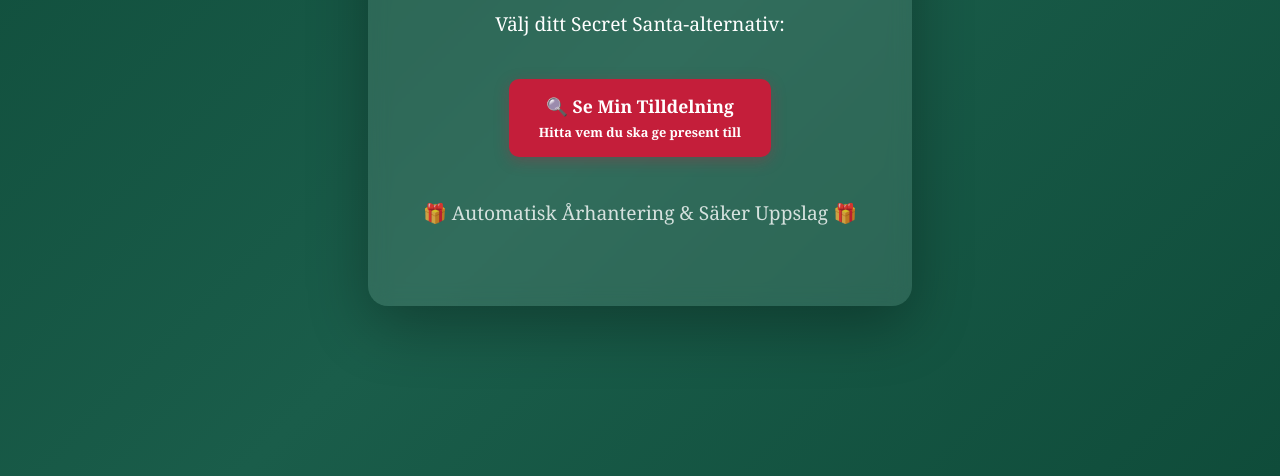
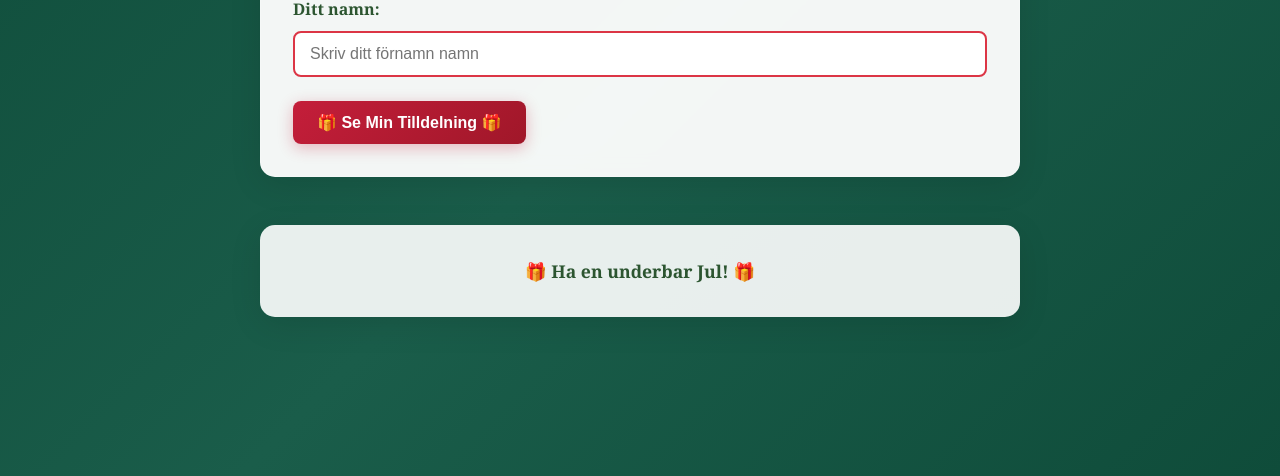
Before and after one commit to soderwall/christmas, a plain HTML site: page index.html in a window 1280 px wide. Shown: the part 324-800 px from the top of the page. Drawn offline with Linux system fonts and the light colour scheme.

Commit message:
Removed first welcome screen

```diff
--- a/index.html
+++ b/index.html
@@ -1,66 +1,95 @@
 <!DOCTYPE html>
 <html lang="sv">
-<head>
-    <meta charset="UTF-8">
-    <meta name="viewport" content="width=device-width, initial-scale=1.0">
-    <title>🎅 Secret Santa 🎄</title>
-    <style>
-        body {
-            font-family: Georgia, serif;
-            background: linear-gradient(135deg, #0f4c3a 0%, #1a5d4a 50%, #0f4c3a 100%);
-            min-height: 100vh;
-            display: flex;
-            align-items: center;
-            justify-content: center;
-            margin: 0;
-            color: white;
-        }
-        .container {
-            text-align: center;
-            background: rgba(255, 255, 255, 0.1);
-            padding: 3rem;
-            border-radius: 20px;
-            backdrop-filter: blur(10px);
-            box-shadow: 0 20px 60px rgba(0, 0, 0, 0.3);
-        }
-        h1 { font-size: 3rem; margin-bottom: 1rem; }
-        p { font-size: 1.2rem; margin-bottom: 2rem; }
-        .btn {
-            display: inline-block;
-            padding: 15px 30px;
-            margin: 10px;
-            background: #c41e3a;
-            color: white;
-            text-decoration: none;
-            border-radius: 10px;
-            font-weight: bold;
-            font-size: 1.1rem;
-            transition: all 0.3s ease;
-            box-shadow: 0 4px 15px rgba(196, 30, 58, 0.3);
-        }
-        .btn:hover {
-            transform: translateY(-2px);
-            box-shadow: 0 6px 20px rgba(196, 30, 58, 0.4);
-        }
-        .btn-secondary {
-            background: #2c5530;
-            box-shadow: 0 4px 15px rgba(44, 85, 48, 0.3);
-        }
-    </style>
-</head>
-<body>
+  <head>
+    <meta charset="UTF-8" />
+    <meta name="viewport" content="width=device-width, initial-scale=1.0" />
+    <title>🎅 Secret Santa Uppslag 🎄</title>
+    <link rel="stylesheet" href="styles.css" />
+  </head>
+  <body>
     <div class="container">
-        <h1>🎅 Secret Santa 🎄</h1>
-        <p>Välj ditt Secret Santa-alternativ:</p>
+      <!-- Name Entry Screen (Initial) -->
+      <div id="name-entry-screen">
+        <header>
+            <h1>🎅 Secret Santa <span id="current-year"></span> 🎄</h1>
+            <p>Ange ditt namn för att se din tilldelning</p>
+        </header>
 
-        <a href="lookup.html" class="btn">
-            🔍 Se Min Tilldelning<br>
-            <small style="font-size: 0.8rem;">Hitta vem du ska ge present till</small>
-        </a>
+        <main>
+          <section class="lookup-section">
+            <div class="card">
+              <h2>Vem är du?</h2>
+              <form id="lookup-form">
+                <div class="form-group">
+                  <label for="participant-name">Ditt namn:</label>
+                  <input
+                    type="text"
+                    id="participant-name"
+                    name="participant-name"
+                    required
+                    placeholder="Skriv ditt förnamn namn"
+                    autocomplete="off"
+                  />
+                  <div id="name-suggestions" class="name-suggestions"></div>
+                </div>
+                <button type="submit" class="btn btn-primary">
+                  🎁 Se Min Tilldelning 🎁
+                </button>
+              </form>
+            </div>
+          </section>
+        </main>
 
-        <div style="margin-top: 2rem; font-size: 0.9rem; opacity: 0.8;">
-            <p>🎁 Automatisk Århantering & Säker Uppslag 🎁</p>
-        </div>
+        <footer>
+          <p>🎁 Ha en underbar Jul! 🎁</p>
+        </footer>
+      </div>
+
+      <!-- Assignment Results Screen (Hidden initially) -->
+      <div id="results-screen" style="display: none">
+        <header>
+          <h1>🎅 Din Secret Santa Tilldelning 🎄</h1>
+          <p id="results-greeting"></p>
+        </header>
+
+        <main>
+          <section class="results-section">
+            <div class="card">
+              <div id="assignment-results" class="assignment-results"></div>
+              <div class="results-note">
+                <p>
+                  <strong>Kom ihåg:</strong> Detta är hemligt! Berätta inte för
+                  någon vem du ska ge present till.
+                </p>
+              </div>
+            </div>
+          </section>
+
+          <section class="gift-tips-section">
+            <div class="card">
+              <h2>🎁 Presenttips & Budget</h2>
+              <div id="budget-info" class="budget-info">
+                <!-- Budget info will be populated by JavaScript based on assignments -->
+              </div>
+              <div class="gift-tips">
+                <p>• Tänk på personens intressen och hobbys</p>
+                <p>• Handgjorda presenter är alltid uppskattade</p>
+                <p>• Glöm inte presentpapper och kort!</p>
+                <p>
+                  • Fråga familjemedlemmar om tips (utan att avslöja vem du
+                  köper till)
+                </p>
+              </div>
+            </div>
+          </section>
+        </main>
+
+        <footer>
+          <p>🎁 Lycka till med presentköpet! 🎁</p>
+        </footer>
+      </div>
     </div>
-</body>
+
+    <script src="lookup-script.js"></script>
+  </body>
 </html>
```
Also changed, not shown: lookup.html (deleted, +0 -95 lines).
